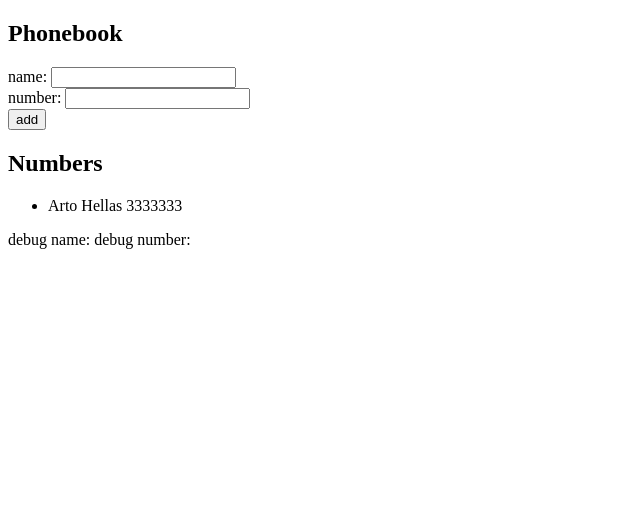
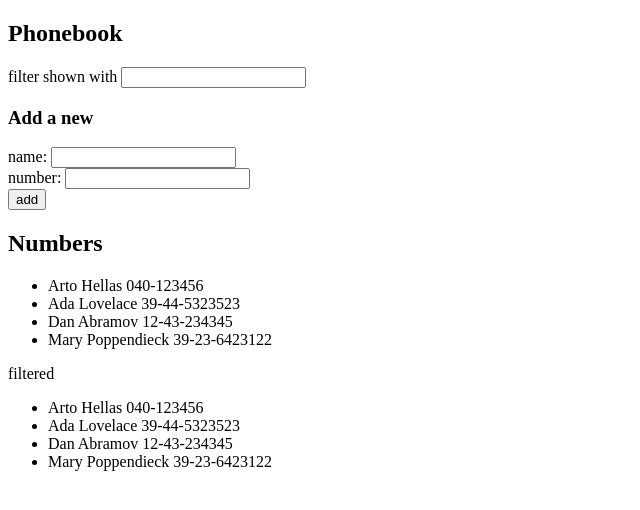
Before and after one commit to A-brxs/FSO, a React (Create React App) app in the folder part2/phonebook/: page / in a window 1280 px wide. Shown: the top 510 px of the page, without its empty margins (0-640 px from the left). Built offline with nearby package versions, Linux system fonts and the light colour scheme.

Commit message:
Exercise 2.9 OK

```diff
--- a/part2/phonebook/src/App.js
+++ b/part2/phonebook/src/App.js
@@ -2,11 +2,15 @@
 
 const App = () => {
   console.log('const App loaded')
-  const [ persons, setPersons ] = useState([
-    { name: 'Arto Hellas', number: '3333333' }
+  const [persons, setPersons] = useState([
+    { name: 'Arto Hellas', number: '040-123456', id: 1 },
+    { name: 'Ada Lovelace', number: '39-44-5323523', id: 2 },
+    { name: 'Dan Abramov', number: '12-43-234345', id: 3 },
+    { name: 'Mary Poppendieck', number: '39-23-6423122', id: 4 }
   ])
   const [ newName, setNewName ] = useState('')
   const [ newNumber, setNewNumber ] = useState('')
+  const [ newSearch, setSearch ] = useState('')
 
   const handleNameChange = (event) => {
     console.log('handleNameChange',event.target.value)
@@ -16,12 +20,17 @@
     console.log('handleNumberChange',event.target.value)
     setNewNumber(event.target.value)
   }
+  const handleSearch = (event) => {
+    console.log('handleSearch',event.target.value)
+    setSearch(event.target.value)
+  }
 
   const addPerson = () => {
     console.log('this is persons',persons)
     const personObject = {
       name: newName,
-      number: newNumber
+      number: newNumber,
+      id: persons.length + 1
     }
     console.log('this is personObject',personObject)
     setPersons(persons.concat(personObject))
@@ -30,6 +39,8 @@
   }
 
   const checkPerson = () => persons.find( who => who.name === newName && who.number === newNumber )
+
+  const filteredPersons = persons.filter( who => who.name.toLowerCase().includes(newSearch.toLowerCase()) )
 
   const processPerson = (event) => {
     console.log('This is processPerson event:',event)
@@ -43,6 +54,10 @@
   return (
     <div>
       <h2>Phonebook</h2>
+      <div>
+        filter shown with <input name="filter" value={newSearch}  onChange={handleSearch}/>
+      </div>
+      <h3> Add a new </h3>
       <form onSubmit={processPerson}>
         <div> name: <input  name="name" value={newName}  onChange={handleNameChange}/> </div>
         <div> number: <input  name="number" value={newNumber}  onChange={handleNumberChange}/> </div>
@@ -52,9 +67,12 @@
       </form>
       <h2>Numbers</h2>
         <ul>
-          {persons.map(person => <li key={person.name}> {person.name}  {person.number} </li>)}
+          {persons.map(person => <li key={person.id}> {person.name}  {person.number} </li>)}
         </ul>
-        <div>debug name: {newName} debug number: {newNumber}</div>
+        <p>filtered</p>
+        <ul>
+          {filteredPersons.map(person => <li key={person.id}> {person.name}  {person.number} </li>)}
+        </ul>
     </div>
   )
 }
```
